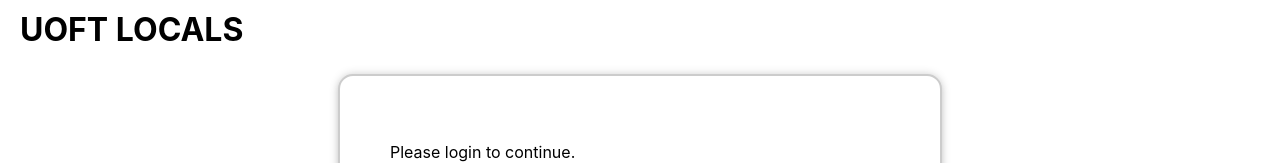
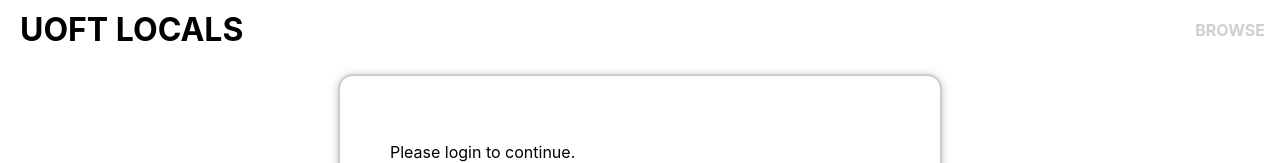
Before and after one commit to kerryzhu108/UofTLocals, a React (Create React App) app in the folder 309frontend/: page /login in a window 1280 px wide. Shown: the top 163 px of the page. Built offline with nearby package versions, Linux system fonts and the light colour scheme.

Commit message:
add link to homepage from login page

```diff
--- a/309frontend/src/views/LoginPage.js
+++ b/309frontend/src/views/LoginPage.js
@@ -2,6 +2,7 @@ import React from 'react';
 
 import Header from "../components/Header";
 import LoginInput from "../components/LoginInput";
+import Link from "../components/Link";
 
 class LoginPage extends React.Component {
 
@@ -33,11 +34,11 @@ class LoginPage extends React.Component {
         }))
         // hard-coded redirection based on which of the three users signed in.
         if (results[0] === 1) {
-            window.location.href = "/landing-user"                 // normal user
+            window.location.href = "/landing-user"      // normal user
         } else if (results[1] === 1) {
-            window.location.href = "/landing-business"                 // business user
+            window.location.href = "/landing-business"  // business user
         } else if (results[2] === 1) {
-            window.location.href = "/admin-panel"      // admin
+            window.location.href = "/admin-panel"       // admin
         } else {
             this.setState({username: "", password: "", message: "Invalid login credentials. Please try again."})
         }
@@ -63,7 +64,9 @@ class LoginPage extends React.Component {
     render() {
         return (
             <div>
-                <Header/>
+                <Header>
+                    <Link href="/" name="Browse" />
+                </Header>
                 <div className="loginElements">
                     <p>Please login to continue.</p>
                     <LoginInput username={this.state.username}
--- a/309frontend/src/views/StudentProfilePage.js
+++ b/309frontend/src/views/StudentProfilePage.js
@@ -112,7 +112,7 @@ class StudentProfile extends React.Component {
             <div>
                 <Header>
                     <Link href="/" name="Browse"/>
-                    <Link name="Signed in as: user"/>
+                    <Link name="user"/>
                 </Header>
 
                 <div className='postsContainer'>
```
Also changed, not shown: 1 other file (tests, documents, lock files or other folders).
